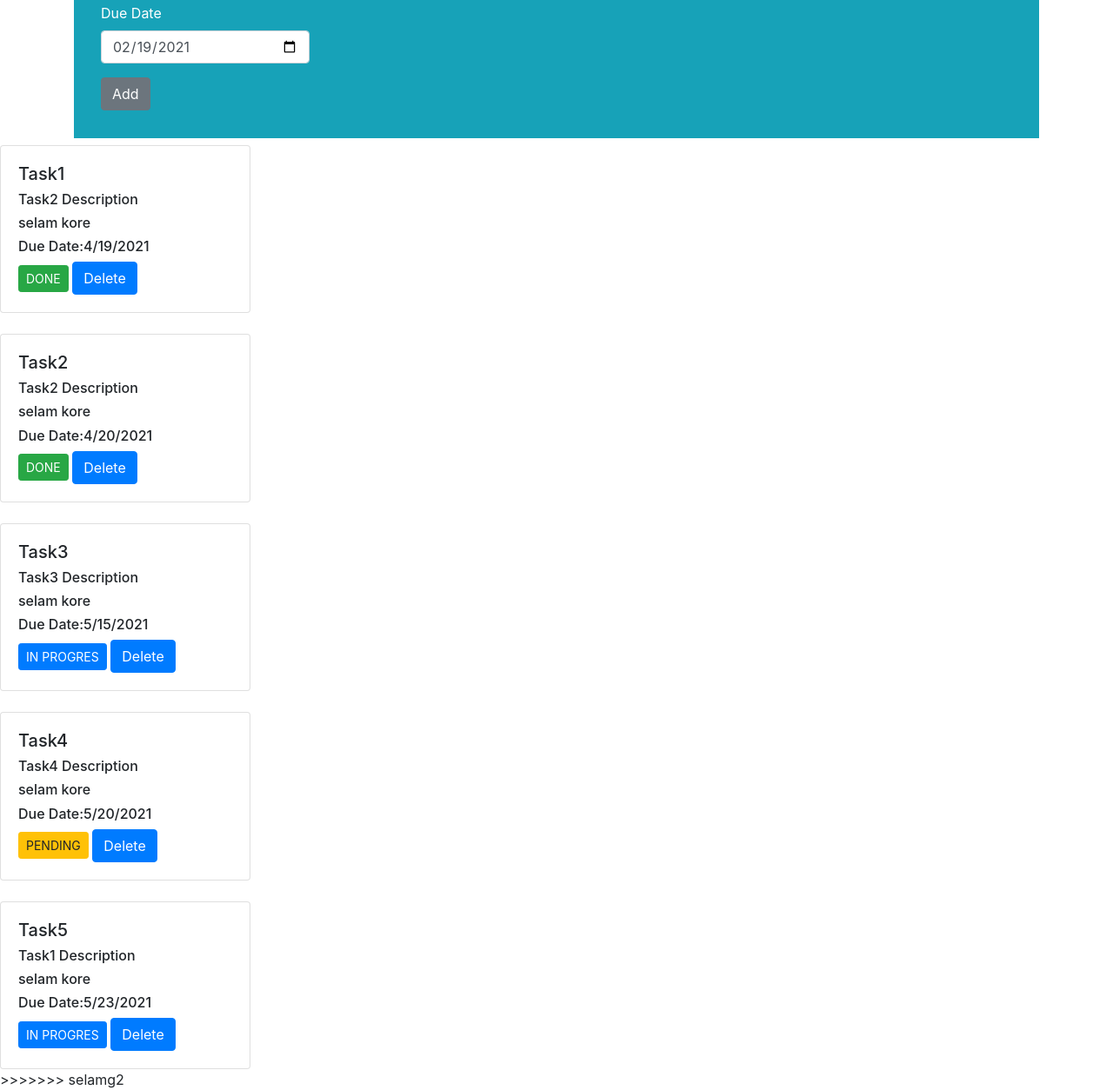
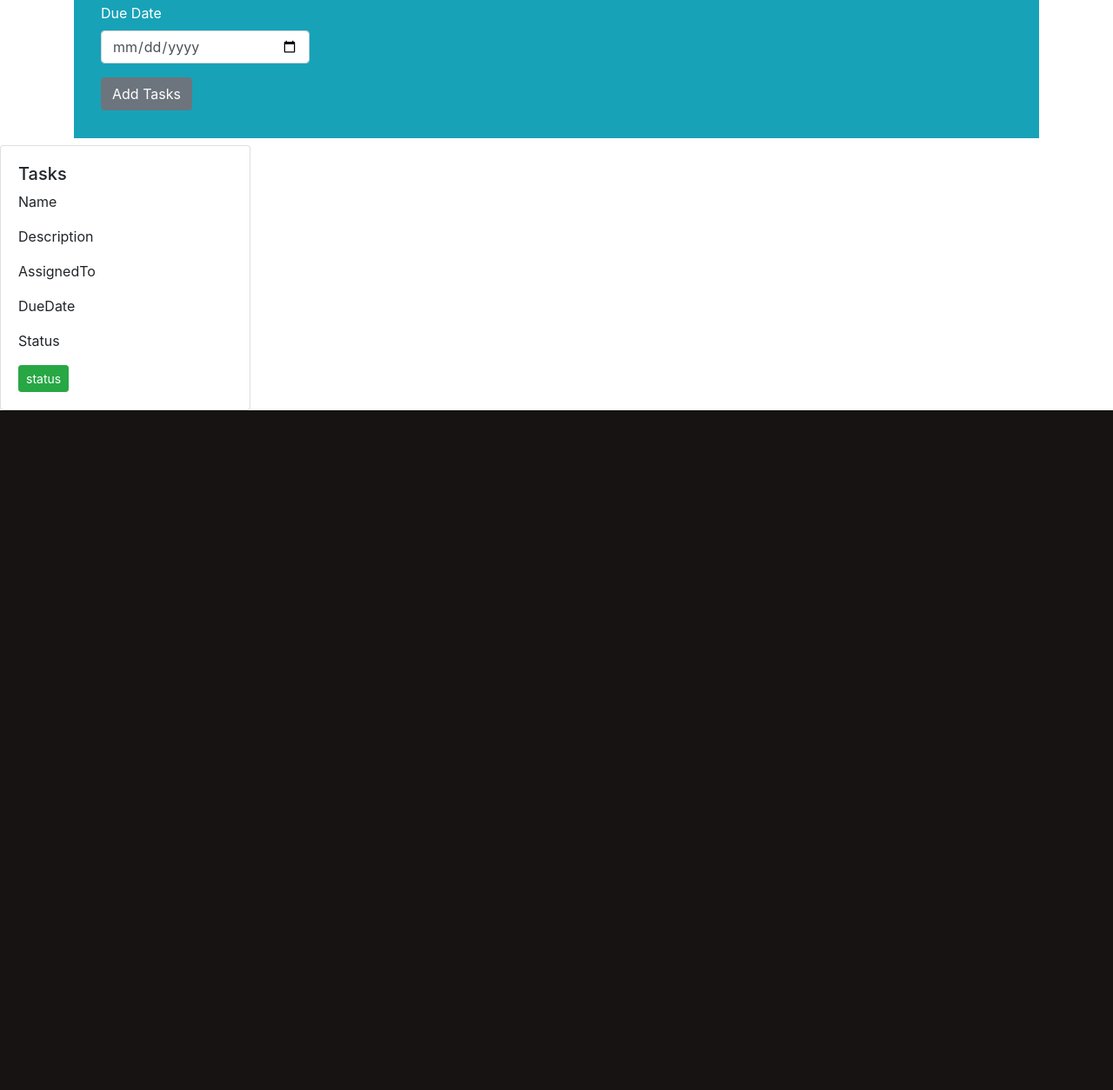
Before and after one commit to be478/group2, a plain HTML site: page index.html in a window 1280 px wide. Shown: the part 417-1671 px from the top of the page at 87% size. After the commit the page ends 889 px from the top, so only its background shows below. Drawn offline with nearby package versions, Linux system fonts and the light colour scheme.

Commit message:
card and css modified

```diff
--- a/css/style.css
+++ b/css/style.css
@@ -11,13 +11,3 @@ html { background-color: darkblue;
   }
   h1 { text-align: center;
   }
-  .row-2 {
-      text-align:left;
-  }
-
-
-
-
-
-
-    }
--- a/index.html
+++ b/index.html
@@ -1,18 +1,21 @@
 <!doctype html>
 <html lang="en">
+
 <head>
   <!-- Required meta tags -->
   <meta charset="utf-8">
   <meta name="viewport" content="width=device-width, initial-scale=1, shrink-to-fit=no">
   <!-- Bootstrap CSS -->
-      <link rel="stylesheet" href="https://cdn.jsdelivr.net/npm/bootstrap@4.5.3/dist/css/bootstrap.min.css" integrity="sha384-TX8t27EcRE3e/ihU7zmQxVncDAy5uIKz4rEkgIXeMed4M0jlfIDPvg6uqKI2xXr2" crossorigin="anonymous">
+  <link rel="stylesheet" href="https://cdn.jsdelivr.net/npm/bootstrap@4.5.3/dist/css/bootstrap.min.css"
+    integrity="sha384-TX8t27EcRE3e/ihU7zmQxVncDAy5uIKz4rEkgIXeMed4M0jlfIDPvg6uqKI2xXr2" crossorigin="anonymous">
   <link rel="stylesheet" href="css/style.css" type="text/css">
   <title>Final Project</title>
 </head>
+
 <body>
   <div class="container">
 
-        <main  class="p-3 mb-2 bg-info text-white">
+    <main class="p-3 mb-2 bg-info text-white">
       <!-- Task header  -->
       <header>
         <h1>Task List</h1>
@@ -21,123 +24,61 @@
       <!-- Task list  -->
       <form>
         <div class="form-group col-md-3">
-            <label for="taskName" >Task Name </label>
+          <label for="taskName">Task Name </label>
           <input type="text" class="form-control" id="taskName">
         </div>
         <div class="form-group col-md-4">
-            <label for="description" > Task Description</label>
+          <label for="description"> Task Description</label>
           <div class="col-9">
             <textarea class="form-control" id="newDescriptionInput" rows="3"></textarea>
           </div>
         </div>
         <div class="form-group col-md-3">
-            <label for="assignTo" >Assign to: </label>
+          <label for="assignTo">Assign to: </label>
           <input type="text" class="form-control" id="assignTo">
         </div>
         <div class="form-group col-md-3">
-            <label for="example-date-input">Due Date</label>
-       <input class="form-control" type="date" value="2021-02-19" id="newDueDateInput">
+          <label for="date">Due Date</label>
+          <input class="form-control" type="date" value="#" id="date">
         </div>
         <div class="form-group col-md-3">
-              <button type="button" class="btn btn-secondary">Add</button>
+          <button type="button" class="btn btn-secondary">Add Tasks</button>
         </div>
-          </div>
-            </div>
-          </div>
-            </div>
-          </div>
+
       </form>
   </div>
 
 
   <!-- card list group  -->
 
-        <div class= "container-2">
+  <div class="container-2">
     <div class="list-group">
       <div class="card" style="width: 18rem ">
         <div class="card-body">
-                            <h5>Task1</h5>
-                            <h6>Task2 Description</h6>
-                            <h6>selam kore</h6>
-                            <h6>Due Date:4/19/2021</h6>
-                            <a href="#" class="btn btn-success btn-sm">DONE</a>
-                            <a href="#" class="btn btn-primary">Delete</a>
-                          </div>
-                    </div>
-            </div>
-                        <br>
-             <div class="list-group">
-            <div class="card" style="width: 18rem ">
-              <div class="card-body">
-                <h5>Task2</h5>
-                <h6>Task2 Description</h6>
-                <h6>selam kore</h6>
-                <h6>Due Date:4/20/2021</h6>
-                            <a href="#" class="btn btn-success btn-sm">DONE</a>
-                            <a href="#" class="btn btn-primary">Delete</a>
-                          </div>
-                    </div>
-            </div>
-                        <br>
+          <h5>Tasks</h5>
+          <p>Name</p>
+          <p>Description</p>
+          <p>AssignedTo</p>
+          <p>DueDate</p>
+          <p>Status</p>
+          <a href="#" class="btn btn-success btn-sm">status</a>
 
-                         <div class="list-group">
-            <div class="card" style="width: 18rem ">
-              <div class="card-body">
-                <h5>Task3</h5>
-                <h6>Task3 Description</h6>
-                <h6>selam kore</h6>
-                <h6>Due Date:5/15/2021</h6>
-                            <a href="#" class="btn btn-primary btn-sm">IN PROGRES</a>
-                            <a href="#" class="btn btn-primary">Delete</a>
-                          </div>
-                    </div>
-            </div>
-                        <br>
-                        <div class="list-group">
-                          <div class="card" style="width: 18rem ">
-                        <div class="d-flex w-100 justify-content-between"></div>
-                            <div class="card-body">
-                              <h5>Task4</h5>
-                              <h6>Task4 Description</h6>
-                              <h6>selam kore</h6>
-                              <h6>Due Date:5/20/2021</h6>
-                              <a href="#" class="btn btn-warning btn-sm">PENDING</a>
-                              <a href="#" class="btn btn-primary">Delete</a>
-                            </div>
-                          </div>
-                        </div>
-                        <br>
-                        <div class="list-group">
-                          <div class="card" style="width: 18rem ">
-                            <div class="card-body">
-                              <h5>Task5</h5>
-                              <h6>Task1 Description</h6>
-                              <h6>selam kore</h6>
-                              <h6>Due Date:5/23/2021</h6>
-                                          <a href="#" class="btn btn-primary btn-sm">IN PROGRES</a>
-                                          <a href="#" class="btn btn-primary">Delete</a>
         </div>
       </div>
     </div>
 
   </div>
 
-                    </div>
-
-                  </div>
-
-                </div>
-
-              </div>
-      </div>
 
   </main>
   </div>
 
->>>>>>> selamg2
-
-      <script src="https://code.jquery.com/jquery-3.5.1.slim.min.js" integrity="sha384-DfXdz2htPH0lsSSs5nCTpuj/zy4C+OGpamoFVy38MVBnE+IbbVYUew+OrCXaRkfj" crossorigin="anonymous"></script>
-      <script src="https://cdn.jsdelivr.net/npm/bootstrap@4.5.3/dist/js/bootstrap.bundle.min.js" integrity="sha384-ho+j7jyWK8fNQe+A12Hb8AhRq26LrZ/JpcUGGOn+Y7RsweNrtN/tE3MoK7ZeZDyx" crossorigin="anonymous"></script>
+  <script src="https://code.jquery.com/jquery-3.5.1.slim.min.js"
+    integrity="sha384-DfXdz2htPH0lsSSs5nCTpuj/zy4C+OGpamoFVy38MVBnE+IbbVYUew+OrCXaRkfj"
+    crossorigin="anonymous"></script>
+  <script src="https://cdn.jsdelivr.net/npm/bootstrap@4.5.3/dist/js/bootstrap.bundle.min.js"
+    integrity="sha384-ho+j7jyWK8fNQe+A12Hb8AhRq26LrZ/JpcUGGOn+Y7RsweNrtN/tE3MoK7ZeZDyx"
+    crossorigin="anonymous"></script>
 
   <!-- Option 2: jQuery, Popper.js, and Bootstrap JS
       <script src="https://code.jquery.com/jquery-3.5.1.slim.min.js" integrity="sha384-DfXdz2htPH0lsSSs5nCTpuj/zy4C+OGpamoFVy38MVBnE+IbbVYUew+OrCXaRkfj" crossorigin="anonymous"></script>
@@ -145,4 +86,5 @@
       <script src="https://cdn.jsdelivr.net/npm/bootstrap@4.5.3/dist/js/bootstrap.min.js" integrity="sha384-w1Q4orYjBQndcko6MimVbzY0tgp4pWB4lZ7lr30WKz0vr/aWKhXdBNmNb5D92v7s" crossorigin="anonymous"></script>
       -->
 </body>
+
 </html>
```
Lines whose indentation alone changed are shown as unchanged.
